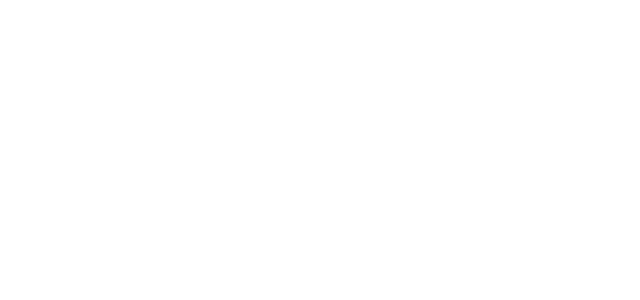
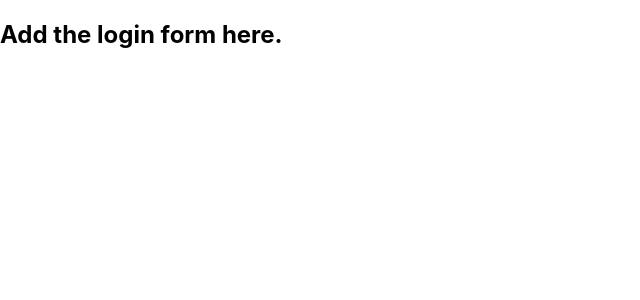
Before and after one commit to reactsquad2020/Dap-Daily-Architecture-React-App, a React (Create React App) app: page /login in a window 1280 px wide. Shown: the top 300 px of the page, without its empty margins (0-640 px from the left). Built offline with nearby package versions, Linux system fonts and the light colour scheme.

Commit message:
Fixed routing
Final touch ups.

```diff
--- a/src/index.js
+++ b/src/index.js
@@ -7,6 +7,7 @@ import * as serviceWorker from './serviceWorker';
 import CreatePostComp from './components/CreatePost';
 import EditPostComp from './components/EditPost';
 import NewsfeedPosts from './components/Newsfeed';
+import LoginComp from './components/Login';
 
 ReactDOM.render(
   <Router>
@@ -14,7 +15,8 @@ ReactDOM.render(
         <Route exact path='/' component={App} />
         <Route path='/edit/:id' component={EditPostComp} />
         <Route path='/create' component={CreatePostComp} />
-        <Route path='/show/:id' component={NewsfeedPosts} />
+        <Route path='/login' component={LoginComp} />
+        <Route path='/posts' component={NewsfeedPosts} />
       </div>
   </Router>,
   document.getElementById('root')
```
